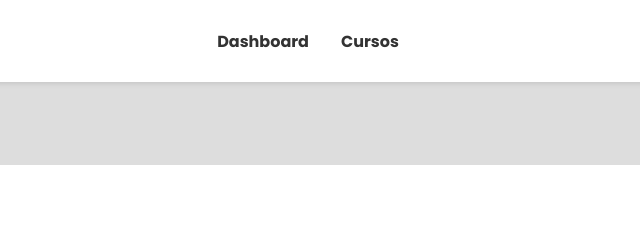
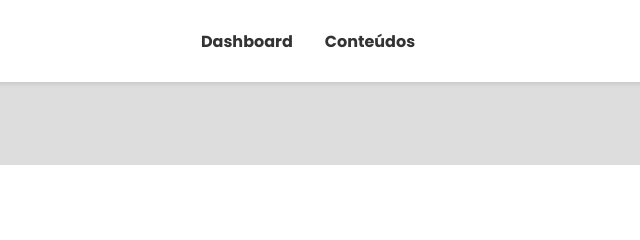
Before and after one commit to insightacad/projeto-insight, a website: page frontend/pages/dashboard.html in a window 1280 px wide. Shown: the top 240 px of the page, 310-950 px from the left. Drawn offline with Linux system fonts and the light colour scheme; files that its build step writes are made by us from their sources.

Commit message:
Versão 1.1.7

```diff
--- a/frontend/pages/dashboard.html
+++ b/frontend/pages/dashboard.html
@@ -19,7 +19,7 @@
           </a>
           <ul class="nav-list">
             <li><a href="/dashboard">Dashboard</a></li>
-            <li><a href="/dashboard/courses">Cursos</a></li>
+            <li><a href="/dashboard/courses">Conteúdos</a></li>
           </ul>
           <div class="actions">
             <a href="/dashboard/profile" class="profile">
```
